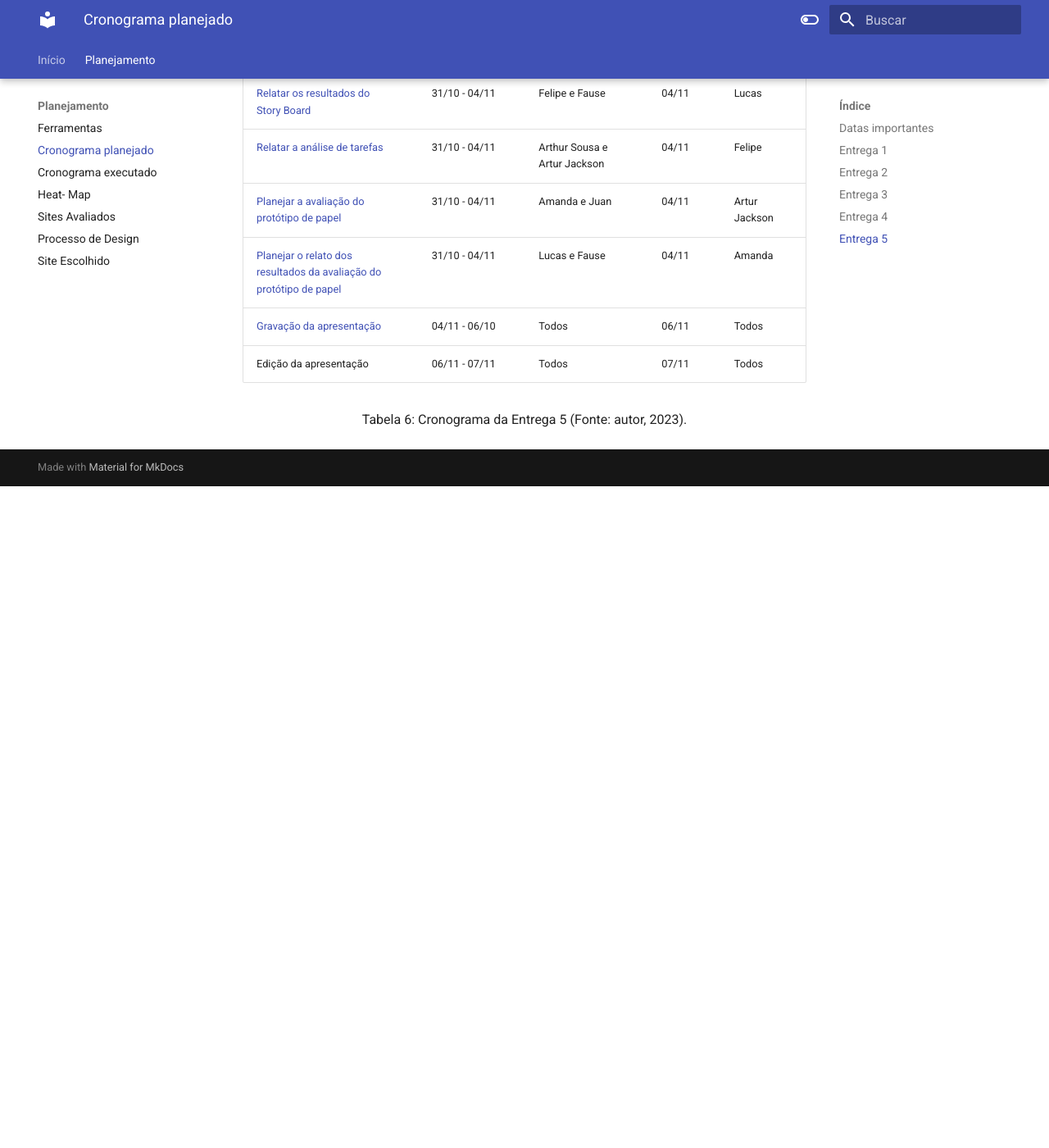
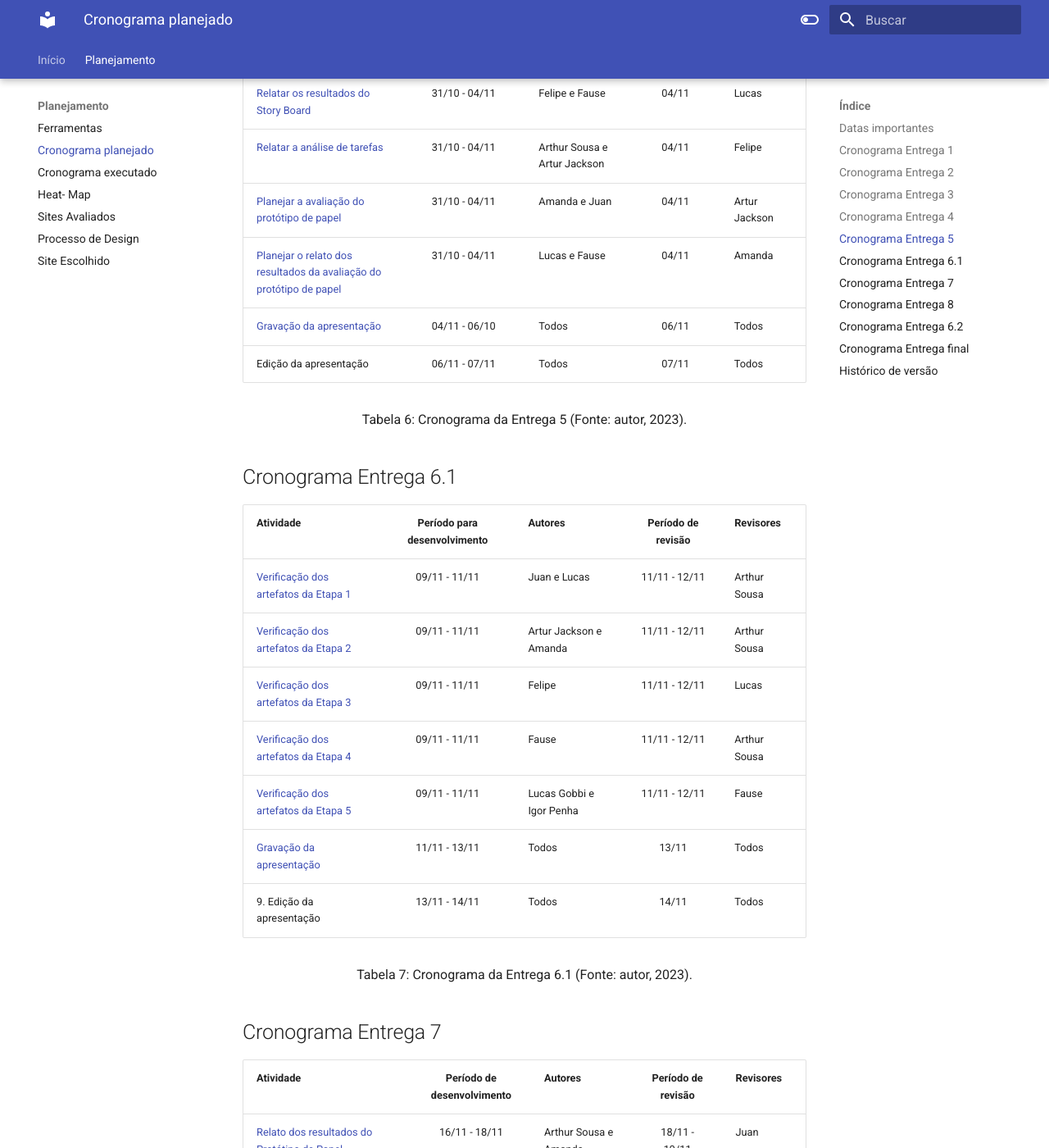
Before and after one commit to Interacao-Humano-Computador/2023.2--BRB-Mobilidade, an MkDocs documentation site: the page built from docs/cronogramas.md, in a window 1280 px wide and 1400 px high, scrolled down 3512 px. Shown: the whole window at 82% size. Built offline with MkDocs 1.6.1 and Material for MkDocs 9.7.7, drawn with Linux system fonts in a browser that asks for light colours; before the commit the page ends 4105 px from its top, so only the background shows below that; some of the changed text lies outside the part shown.

Commit message:
Complementa cronograma planejado e executado. Co-authored-by: Arthur Rodrigues Sousa <arthur.rodrigues@aluno.unb.br>

```diff
--- a/docs/cronogramas.md
+++ b/docs/cronogramas.md
@@ -20,18 +20,18 @@ Este cronograma foi criado à partir das datas definidas pelo professor no Plano
     <p> Tabela 1: Cronograma com as principais entregas do semestre (Fonte: autor, 2023).</p>
 </div>
 
-## Entrega 1
+## Cronograma Entrega 1
 
 | Atividade | Período para desenvolvimento | Autores | Período de revisão | Revisores |
 |-----------|:------------------:|---------|:-----------:|-----------|
-| [Sites avaliados]() | 30/08 - 01/09 | Todos | 02/09 | Todos |
-| [Site selecionado]() | 04/09 | Todos | 05/09 | Todos |
+| [Sites avaliados](lista_Site.md) | 30/08 - 01/09 | Todos | 02/09 | Todos |
+| [Site selecionado](site.md) | 04/09 | Todos | 05/09 | Todos |
 | [Heatmap](heat.md) | 02/09 | Todos | 02/09 | Todos |
-| [Ferramentas]() | 02/09 | Todos | 03/09 | Amanda |
-| [Processos de Design]() | 22/09 | Lucas e Fause | 23/09 | Artur Jackson |
+| [Ferramentas](ferramentas.md) | 02/09 | Todos | 03/09 | Amanda |
+| [Processos de Design](process_des.md) | 22/09 | Lucas e Fause | 23/09 | Artur Jackson |
 | Criação do GitPage | 16/09 | Felipe | 17/09  | Lucas |
 | [Documentar Equipe]() | 16/09 | Arthur Sousa, Amanda e Juan | 17/09 | Fause |
-| [Cronograma]() | 21/09 | Arthur Sousa e Artur Jackson | 22/09 | Juan |
+| [Cronograma](cronogramas.md) | 21/09 | Arthur Sousa e Artur Jackson | 22/09 | Juan |
 | [Gravação da apresentação]() | 28/09 | Todos | 28/09 | Todos |
 | Edição da apresentação | 29/09 | Todos | 29/09 - 01/10 | Todos |
 
@@ -39,7 +39,7 @@ Este cronograma foi criado à partir das datas definidas pelo professor no Plano
     <p> Tabela 2: Cronograma da Entrega 1 (Fonte: autor, 2023).</p>
 </div>
 
-## Entrega 2
+## Cronograma Entrega 2
 
 | Atividade | Período para desenvolvimento | Autores| Período de revisão | Revisores |
 |-----------|:------------------:|---------|:-----------:|-----------|
@@ -54,7 +54,7 @@ Este cronograma foi criado à partir das datas definidas pelo professor no Plano
     <p> Tabela 3: Cronograma da Entrega 2 (Fonte: autor, 2023).</p>
 </div>
 
-## Entrega 3
+## Cronograma Entrega 3
 
 | Atividade | Período para desenvolvimento | Autores | Período de revisão | Revisores |
 |-----------|:------------------:|---------|:-----------:|-----------|
@@ -69,7 +69,7 @@ Este cronograma foi criado à partir das datas definidas pelo professor no Plano
     <p> Tabela 4: Cronograma da Entrega 3 (Fonte: autor, 2023).</p>
 </div>
 
-## Entrega 4
+## Cronograma Entrega 4
 
 | Atividade | Período para desenvolvimento | Autores | Período de revisão | Revisores |
 |-----------|:------------------:|---------|:-----------:|-----------|
@@ -84,17 +84,97 @@ Este cronograma foi criado à partir das datas definidas pelo professor no Plano
     <p> Tabela 5: Cronograma da Entrega 4 (Fonte: autor, 2023).</p>
 </div>
 
-## Entrega 5
+## Cronograma Entrega 5
 
 | Atividade | Período para desenvolvimento | Autores | Período de revisão | Revisores |
 |-----------|:------------------:|---------|:-----------:|-----------|
-| [ Relatar os resultados do Story Board]() | 31/10 - 04/11 | Felipe e Fause | 04/11 | Lucas |
-| [ Relatar a análise de tarefas]() | 31/10 - 04/11 | Arthur Sousa e Artur Jackson | 04/11 | Felipe |
-| [ Planejar a avaliação do protótipo de papel]() | 31/10 - 04/11 | Amanda e Juan | 04/11 | Artur Jackson |
-| [ Planejar o relato dos resultados da avaliação do protótipo de papel]() | 31/10 - 04/11 | Lucas e Fause | 04/11 | Amanda |
-| [ Gravação da apresentação]() | 04/11 - 06/10 | Todos | 06/11 | Todos |
+| [Relatar os resultados do Story Board]() | 31/10 - 04/11 | Felipe e Fause | 04/11 | Lucas |
+| [Relatar a análise de tarefas]() | 31/10 - 04/11 | Arthur Sousa e Artur Jackson | 04/11 | Felipe |
+| [Planejar a avaliação do protótipo de papel]() | 31/10 - 04/11 | Amanda e Juan | 04/11 | Artur Jackson |
+| [Planejar o relato dos resultados da avaliação do protótipo de papel]() | 31/10 - 04/11 | Lucas e Fause | 04/11 | Amanda |
+| [Gravação da apresentação]() | 04/11 - 06/10 | Todos | 06/11 | Todos |
 | Edição da apresentação | 06/11 - 07/11 | Todos | 07/11 | Todos |
 
 <div style="text-align: center">
     <p> Tabela 6: Cronograma da Entrega 5 (Fonte: autor, 2023).</p>
 </div>
+
+
+## Cronograma Entrega 6.1
+
+| Atividade | Período para desenvolvimento | Autores | Período de revisão | Revisores |
+|-----------|:------------------:|---------|:-----------:|-----------|
+| [Verificação dos artefatos da Etapa 1]() | 09/11 - 11/11 | Juan e Lucas | 11/11 - 12/11 | Arthur Sousa |
+| [Verificação dos artefatos da Etapa 2]() | 09/11 - 11/11 | Artur Jackson e Amanda | 11/11 - 12/11 | Arthur Sousa |
+| [Verificação dos artefatos da Etapa 3]() | 09/11 - 11/11 | Felipe | 11/11 - 12/11 | Lucas |
+| [Verificação dos artefatos da Etapa 4]() | 09/11 - 11/11 | Fause | 11/11 - 12/11 | Arthur Sousa |
+| [Verificação dos artefatos da Etapa 5]() | 09/11 - 11/11 | Lucas Gobbi e Igor Penha | 11/11 - 12/11 | Fause |
+| [Gravação da apresentação]() | 11/11 - 13/11 | Todos | 13/11 | Todos |
+| 9. Edição da apresentação | 13/11 - 14/11 | Todos | 14/11 | Todos |
+
+<div style="text-align: center">
+    <p> Tabela 7: Cronograma da Entrega 6.1 (Fonte: autor, 2023).</p>
+</div>
+
+## Cronograma Entrega 7
+
+| Atividade | Período de desenvolvimento | Autores | Período de revisão | Revisores |
+| ----------- | :---------: | --------- | :---------: | ----------- |
+| [Relato dos resultados do Protótipo de Papel]() | 16/11 - 18/11 | Arthur Sousa e Amanda | 18/11 - 19/11 | Juan |
+| [Planejamento da avaliação do protótipo de alta fidelidade]() | 16/11 - 18/11 | Juan e Fause | 18/11 - 19/11 | Amanda |
+| [Planejamento do relato dos resultados da avaliação do protótipo de alta fidelidade]() | 16/11 - 18/11 | Artur Jackson, Felipe e Lucas | 18/11 - 19/11 | Arthur Sousa |
+| [Gravação da apresentação]() | 19/11 - 20/11 | Todos | 20/11 | Todos |
+| 6. Edição da apresentação | 21/11 | Todos | 21/11 | Todos |
+
+<div style="text-align: center">
+    <p> Tabela 8: Cronograma da Entrega 7 (Fonte: autor, 2023).</p>
+</div>
+
+## Cronograma Entrega 8
+
+| Atividade | Período de desenvolvimento | Autores | Período de revisão | Revisores |
+| ----------- | :---------: | --------- | :---------: | ----------- |
+| [Relato dos resultados da avaliação do protótipo de alta fidelidade]() | 23/11 - 24/11 | Todos | 24/11 | Arthur Sousa |
+| [Gravação da apresentação]() | 25/11 - 26/11 | Todos | 26/11 | Todos |
+| Edição da apresentação | 26/11 | Todos | 26/11 | Todos |
+
+<div style="text-align: center">
+    <p> Tabela 9: Cronograma da Entrega 8 (Fonte: autor, 2023).</p>
+</div>
+
+## Cronograma Entrega 6.2
+
+| Atividade | Período para desenvolvimento | Autores | Período de revisão | Revisores |
+|-----------|------------------|---------|-----------|-----------|
+| [Verificação dos artefatos da Etapa 1]() | 28/11 | Felipe | 29/11 | Arthur Sousa |
+| [Verificação dos artefatos da Etapa 2]() | 28/11 | Fause | 29/11 | Amanda |
+| [Verificação dos artefatos da Etapa 3]() | 28/11 | Juan | 29/11 | Felipe |
+| [Verificação dos artefatos da Etapa 4]() | 28/11 | Amanda | 29/11 | Artur Jackson |
+| [Verificação dos artefatos da Etapa 5]() | 28/11 | Arthur Sousa | 29/11 | Juan |
+| [Verificação dos artefatos da Etapa 7]() | 28/11 | Artur Jackson | 29/11 | Lucas |
+| [Gravação da apresentação]() | 29/11 | Todos | 29/11 | Todos |
+| Edição da apresentação | 29/11 | Todos | 29/11 | Todos |
+
+<div style="text-align: center">
+    <p> Tabela 10: Cronograma da Entrega 6.2 (Fonte: autor, 2023).</p>
+</div>
+
+## Cronograma Entrega final
+
+| Atividade | Período de desenvolvimento | Autores | Período de revisão | Revisores |
+| ----------- | :---------: | --------- | :---------: | ----------- |
+| Correção dos artefatos | 30/11 - 03/12 | Todos | 03/11 | Arthur Sousa |
+| Criação do documento final | 30/11 - 03/12 | Todos | 03/11 | Felipe |
+| Gravação da apresentação | 03/11 - 04/11 | Todos | 04/11 | Todos |
+| Edição da apresentação | 04/11 - 05/11 | Todos | 05/11 | Todos |
+
+<div style="text-align: center">
+    <p> Tabela 11: Cronograma da Entrega final (Fonte: autor, 2023).</p>
+</div>
+
+
+## Histórico de versão
+
+| Versão | Data       | Modificação                             | Autor                         | Revisores                         |
+| ------ | ---------- | --------------------------------------- | ----------------------------- | ----------------------------- |
+|    1.0   |   29/09/2023   |   Criação do cronograma |  [Arthur Sousa](https://github.com/arthurrsousa) e [Artur Jackson](https://github.com/artur-jack)| [Juan](https://github.com/Juan-Ricarte)|
```
Also changed, not shown: docs/cronograma_executado.md (+9 -9 lines).
